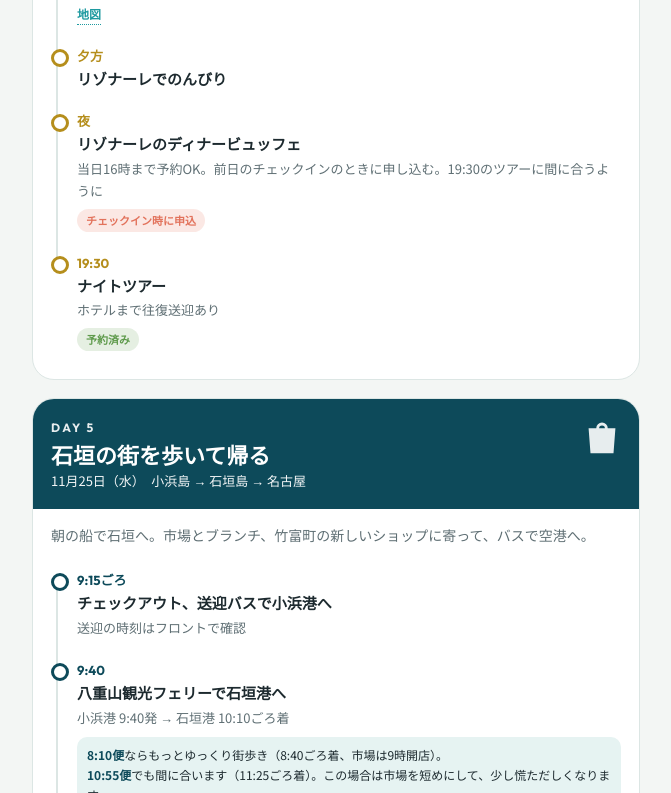
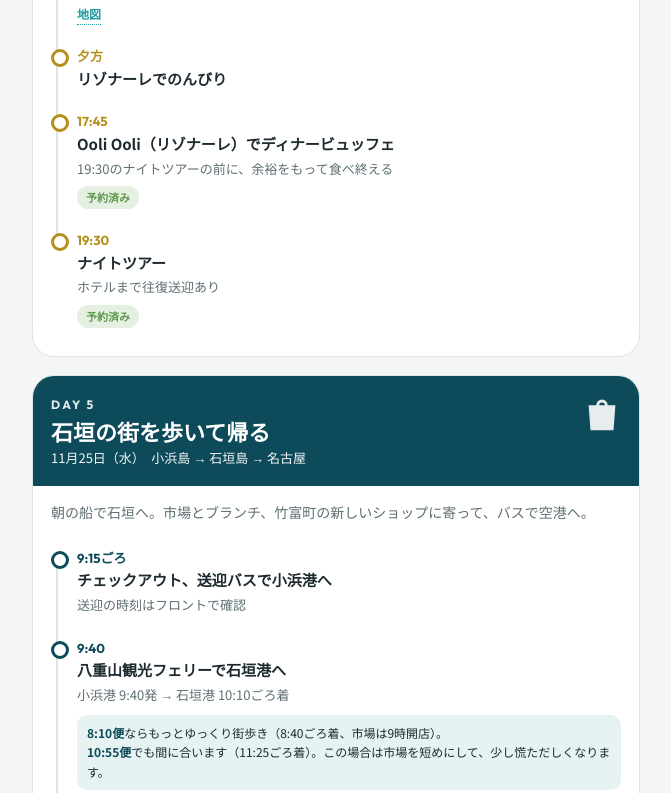
Before and after one commit to machizukin00/yaeyama-2026Nov, a plain HTML site: page index.html in a window 1280 px wide. Shown: the part 4821-5614 px from the top of the page, without its empty margins (304-975 px from the left). Drawn offline with Linux system fonts and the light colour scheme; a web font is replaced by a local one.

Commit message:
24日夕食（Ooli Ooli 17:45）の予約を反映
Co-Authored-By: Claude Sonnet 5.5 <noreply@anthropic.com>
Claude-Session: https://claude.ai/code/session_01WRviFoo4vL1bSpZ4kpp6Nm

```diff
--- a/index.html
+++ b/index.html
@@ -270,7 +270,7 @@
         <li><div class="t">寄り道</div><div class="what">大岳（うふだき）展望台</div><div class="note">島の真ん中の丘。まわりの島々を見渡せる</div><div class="tags"><a class="map" href="https://www.google.com/maps/search/?api=1&query=%E5%A4%A7%E5%B2%B3%E5%B1%95%E6%9C%9B%E5%8F%B0%20%E5%B0%8F%E6%B5%9C%E5%B3%B6" target="_blank" rel="noopener">地図</a></div></li>
         <li><div class="t">寄り道</div><div class="what">細崎（くばざき）</div><div class="note">島の西の端の小さな漁港</div><div class="tags"><a class="map" href="https://www.google.com/maps/search/?api=1&query=%E7%B4%B0%E5%B4%8E%20%E5%B0%8F%E6%B5%9C%E5%B3%B6" target="_blank" rel="noopener">地図</a></div></li>
         <li><div class="t">夕方</div><div class="what">リゾナーレでのんびり</div></li>
-        <li><div class="t">夜</div><div class="what">リゾナーレのディナービュッフェ</div><div class="note">当日16時まで予約OK。前日のチェックインのときに申し込む。19:30のツアーに間に合うように</div><div class="tags"><span class="tag todo">チェックイン時に申込</span></div></li>
+        <li><div class="t">17:45</div><div class="what">Ooli Ooli（リゾナーレ）でディナービュッフェ</div><div class="note">19:30のナイトツアーの前に、余裕をもって食べ終える</div><div class="tags"><span class="tag ok">予約済み</span></div></li>
         <li><div class="t">19:30</div><div class="what">ナイトツアー</div><div class="note">ホテルまで往復送迎あり</div><div class="tags"><span class="tag ok">予約済み</span></div></li>
       </ul>
     </article>
@@ -313,6 +313,7 @@
       <div class="r"><div class="ic"><svg><use href="#i-food"/></svg></div><div><div class="when">11/22（日）17:00</div><div class="name">牛信（石垣牛の焼肉）</div></div></div>
       <div class="r"><div class="ic"><svg><use href="#i-bed"/></svg></div><div><div class="when">11/23 〜 11/25　2泊</div><div class="name">リゾナーレ小浜島 スーペリアスイート</div><div class="memo">食事なし</div></div></div>
       <div class="r"><div class="ic"><svg><use href="#i-food"/></svg></div><div><div class="when">11/23（月）19:00</div><div class="name">島ダイニングゆうな（夕ごはん）</div><div class="memo">小浜島。18:55にリゾナーレの玄関前でお迎え、帰りも宿まで送迎。080-9857-7076</div></div></div>
+      <div class="r"><div class="ic"><svg><use href="#i-food"/></svg></div><div><div class="when">11/24（火）17:45</div><div class="name">Ooli Ooli ディナービュッフェ（リゾナーレ）</div><div class="memo">2名・現地払い</div></div></div>
       <div class="r"><div class="ic"><svg><use href="#i-star"/></svg></div><div><div class="when">11/24（火）19:30</div><div class="name">ナイトツアー</div><div class="memo">ホテルまで往復送迎</div></div></div>
       <div class="r"><div class="ic"><svg><use href="#i-plane"/></svg></div><div><div class="when">11/25（水）14:40 → 17:00</div><div class="name">ANA 石垣 → 名古屋（中部）</div></div></div>
     </div>
@@ -323,7 +324,6 @@
     <p class="sec-lead">出発までに済ませたいこと。</p>
     <ul class="todo-list">
       <li><div class="box" aria-hidden="true"></div><div><b>シュノーケルツアーを予約する</b><span>23日（月）午前、幻の島なし、12時ごろまでに終わるプラン</span></div></li>
-      <li><div class="box" aria-hidden="true"></div><div><b>リゾナーレのディナービュッフェを申し込む</b><span>23日のチェックインのときに、24日分を（当日16時まで受付）</span></div></li>
     </ul>
   </section>
 
```
